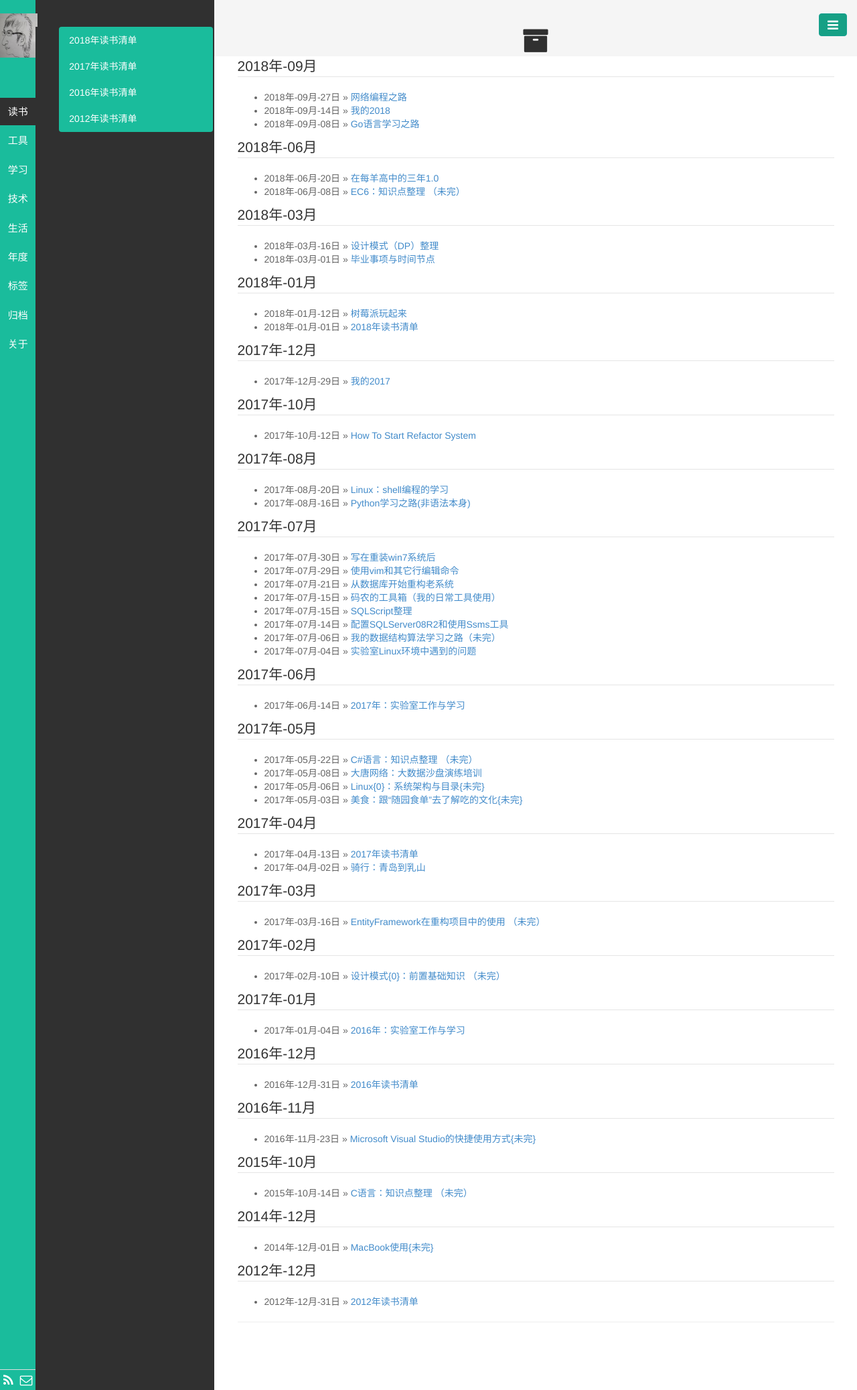
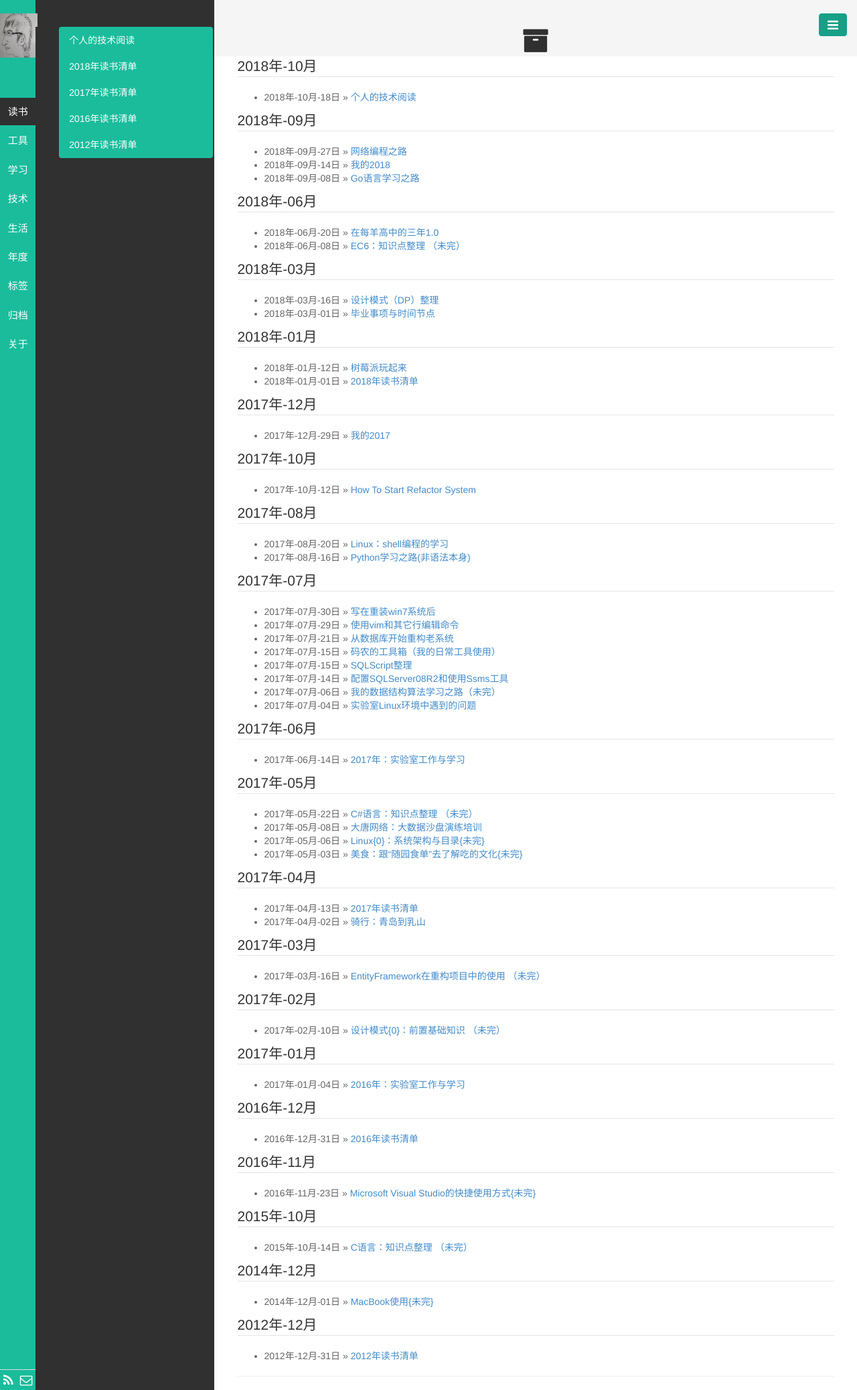
Before and after one commit to wolflion/blog, a Jekyll site: the page built from pages/archive.html, in a window 1280 px wide. Shown: the whole page at 67% size. Built offline with Jekyll 4.4.1, drawn with Linux system fonts in a browser that asks for light colours; some of the changed lines change nothing that is shown.

Commit message:
更新 自己的技术书单20181018（2018年第一次）

```diff
--- /dev/null
+++ b/_posts/读书/2018-10-18-book-tech.md
@@ -0,0 +1,56 @@
+---
+layout: post
+title: 个人的技术阅读
+category: 读书
+tags: 总结
+keywords: 技术
+description:
+---
+
+## 摘要
+
++ 技术上也要进行个书单罗列，同时备注一下自己的学习之路吧。
++ 也是分主题进行罗列并标注的，可能也会标注其它的，比如“基础”之类的。
++ 知识其实和代码一样，都需要MVP（Minimum Viable Product）的，一来呢通过反馈建立阶段自信；二来呢这就是相关主题知识的塔基，在理解上这个塔基上，我们根据场景遇到了局限性，然后一步步去解决，直到另一个革命性的东西替代掉。
++ 15年开始读硕的时候没有理解，18年毕业了反而倒有点透彻了，当然也不算晚，**一年真正啃掉两个主题里的一本书**其实收获也算可以的了，差不多也按这个节奏走着。
++ **自己以前看书的问题，没有真正去撸一遍代码，更没有真正去定位和调试了**，连《APUE》阅读时也这样，最多就是看“语言编程”时撸过代码。
+
+## 一、主题
+
+### 1.1、网络编程
+
++ 我的学习之路是[《TCP/IP网络编程》](https://book.douban.com/subject/25911735/)进行了三刷，从我的学习情况来看这本书远比《UNP》更适合入门吧。*我之前看过一遍UNP，印象中没有真正看懂到Part2*
+  + 第一遍整体撸一遍，把代码敲一遍，可以暂时放弃部分知识点，但**目标是总体流程要走下来**。*这一遍最重要的是自己有发心要真正开始读了，随意翻翻的话，可能效果不好*。
+  + 第二遍：细致阅读下文中内容，因为第一遍全书大概有了感觉后，这一遍可以把内容融合起来（*不是每本书都这样*），然后再把代码逐行读一遍。**目标是建立全书的知识脉络，然后找出书中不太理解的知识点**。
+  + 第三遍：**目标是啃一下没有理解的20%，以及与其它知识相关的地方罗列一下（后期可能要去翻翻，也可能直接不看）**。
++ 下一步计划（初步）
+  + 《TCP/IP Sockets编程》过一遍，豆瓣标注看过了，其实没啥印象啊。重点看《TCP/IP高效编程》，《UNP》虽然我有，但是用于日常查阅和提高吧。
++ 自己整理的[TCP/IP方面的豆列](https://www.douban.com/doulist/1643701/)
+
+### 1.2、Unix系统编程
+
++ 目前现状
+  + Socket编程除了流程、协议之外，最重要的就是**系统编程**，当然还有进程、线程相关，不过这些除了操作系统里介绍基础知识外，系统编程的函数里会有详细讲解。
+  + 我目前想啃的书是[《Unix/Linux编程实践教程》](https://book.douban.com/subject/1219329/)，当然我也打印了一本，以及在github上建立了Code2018里。**这本书，学习思路是财富，课后题也是**。
+  + [《APUE》](https://book.douban.com/subject/1788421/)也买过，也翻过一遍了。**可能缺少一些点把所有的知识都串起来，当然也有可能我的学习方法不对，我不应该考虑全书串起来，而是把知识点串起来，比如 “I/O”部分，“进程”部分**，其实这样就会好一点。
++ 后期计划
+  + 肯定要把目前的书啃完，然后考虑看看[《Linux/UNIX系统编程手册》](https://book.douban.com/subject/25809330/)，当然日常可以翻翻，在读完目前的书之前不会重点看它。
+
+### 1.3、多线程
+
++ 目前现状
+  + 我觉得我这个方面一直没有太上道，但看了网络编程后有提到，然后也搜了一些书，具体哪本开始啃，其实还没有啥数呢。里面也提到了管道相应的技术。
+  + 市面上的书
+    + [《C++面向对象多线程编程》](https://book.douban.com/subject/1243741/) *03年的书，现在看应该有点旧了*
+    + [《Linux多线程服务端编程》](https://book.douban.com/subject/20471211/)
+    + [《POSIX多线程程序设计》](https://book.douban.com/subject/1236825/) *也是03年*
+    + [《Win32多线程程序设计》](https://book.douban.com/subject/1231702/)  *02年*
+
+###  1.4、C++
+
++ 目前现状
+  + 更想看C++11和STL（硕士期间真的还主题阅读过，但没有用起来，又有点荒废了，捡起来应该也快）
+
+## 三、履历
+
++ 2018-10-18进行了第1版的更新，主要罗列了“网络编程”，“多线程”，“Go语言”，“Unix系统编程”，“c++”，“Node.js”这些18年在读的书，*并不代表全部读完*。
```
Also changed, not shown: _posts/读书/2018-01-01-book-list-2018.md (+0 -1 lines).
